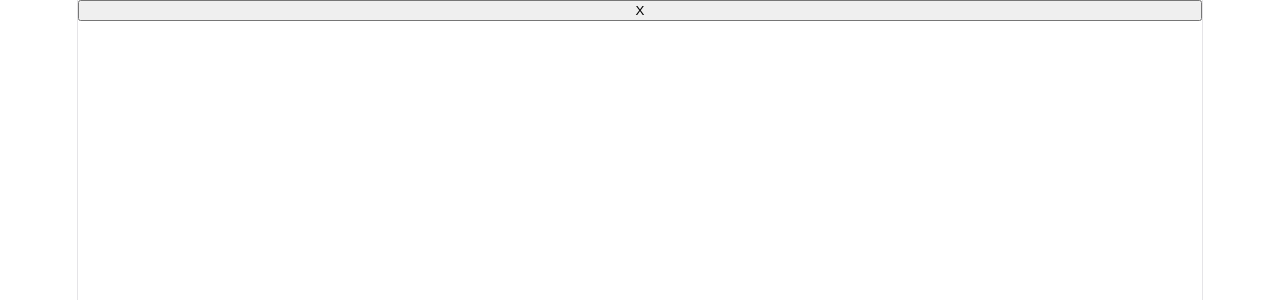
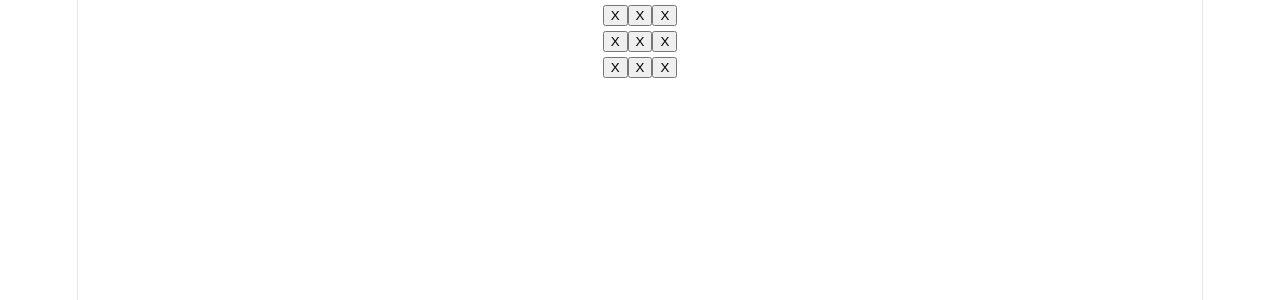
Before and after one commit to Bo-Ziegler/my-react-app, a React (Vite) app: page / in a window 1280 px wide. Shown: the top 300 px of the page. Built offline with nearby package versions, Linux system fonts and the light colour scheme.

Commit message:
Created Full 3x3 Grid

```diff
--- a/src/App.jsx
+++ b/src/App.jsx
@@ -1,3 +1,25 @@
-export default function Square() {
+function Square() {
   return <button className="square">X</button>;
 }
+
+export default function Board() {
+  return (
+    <>
+      <div className="board-row">
+        <Square />
+        <Square />
+        <Square />
+      </div>
+      <div className="board-row">
+        <Square />
+        <Square />
+        <Square />
+      </div>
+      <div className="board-row">
+        <Square />
+        <Square />
+        <Square />
+      </div>
+    </>
+  );
+}
```
